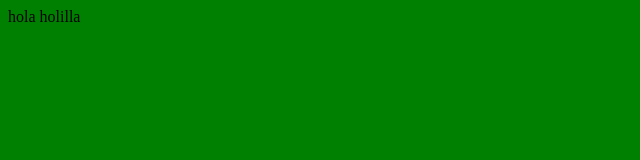
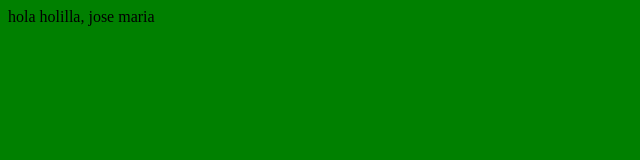
Before and after one commit to YinDazai/gitCap, a plain HTML site: page index.html in a window 1280 px wide. Shown: the full height of the page, 0-640 px from the left. Drawn offline with Linux system fonts and the light colour scheme.

Commit message:
añadido jose maria

```diff
--- a/index.html
+++ b/index.html
@@ -8,7 +8,7 @@
 </head>
 <body>
 
-    <div>hola holilla</div>
+    <div>hola holilla, jose maria</div>
 
 </body>
 </html>
```
